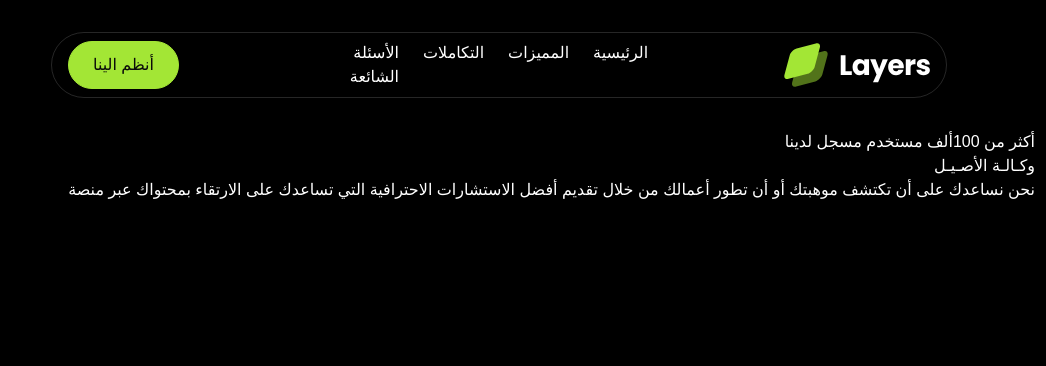
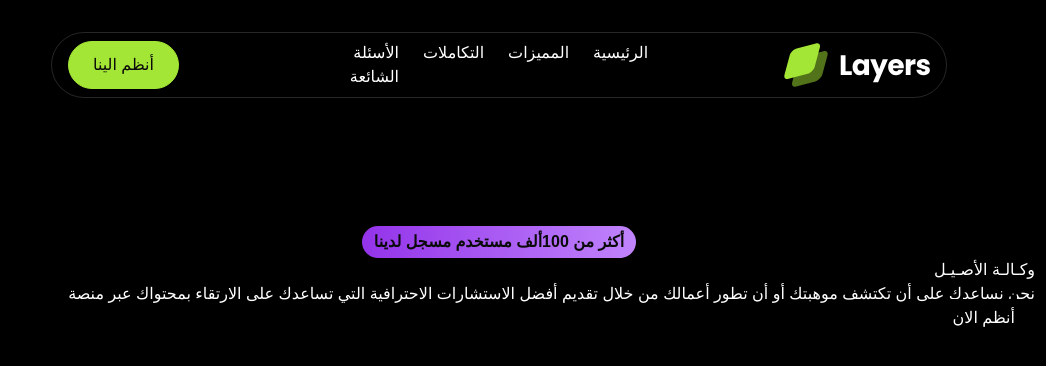
Before and after one commit to ZER-DAY/tiktok-dash, a Next.js app: page / in a window 1280 px wide. Shown: the top 366 px of the page, without its empty margins (234-1280 px from the left). Built offline with nearby package versions, Linux system fonts and the light colour scheme; what tailwindcss-rtl would draw is missing.

Commit message:
new Hero

```diff
--- a/src/app/page.tsx
+++ b/src/app/page.tsx
@@ -6,6 +6,7 @@ const DelegationPage = () => {
     <div>
       <Navbar />
       <Hero />
+      {/* <DelegationForm /> */}
     </div>
   );
 };
--- a/src/sections/Hero.tsx
+++ b/src/sections/Hero.tsx
@@ -1,13 +1,32 @@
+import Link from "next/link";
+
 export default function Hero() {
   return (
-    <section>
+    <section className="py-24">
       <div className="container">
-        <div>أكثر من 100ألف مستخدم مسجل لدينا</div>
+        <div className="flex justify-center">
+          <div className="inline-flex items-center justify-center py-1 px-3 bg-gradient-to-l from-purple-400 to-purple-600 rounded-full text-neutral-950 font-semibold">
+            أكثر من 100ألف مستخدم مسجل لدينا
+          </div>
+        </div>
         <h1>وكـالـة الأصـيـل</h1>
         <p>
           نحن نساعدك على أن تكتشف موهبتك أو أن تطور أعمالك من خلال تقديم أفضل
           الاستشارات الاحترافية التي تساعدك على الارتقاء بمحتواك عبر منصة{" "}
         </p>
+
+        <Link
+          href="/signup"
+          style={{
+            color: "white",
+            backgroundColor: "black",
+            padding: "10px 20px",
+            textDecoration: "none",
+            borderRadius: "5px",
+          }}
+        >
+          أنظم الان
+        </Link>
       </div>
     </section>
   );
```
